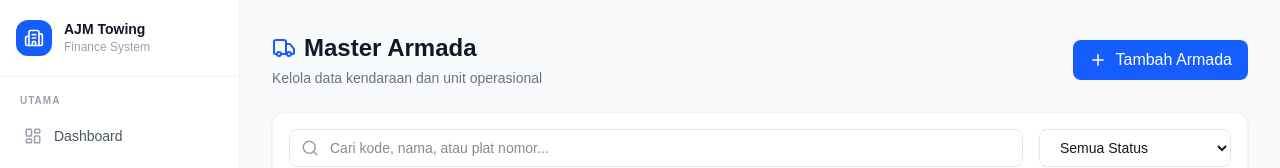
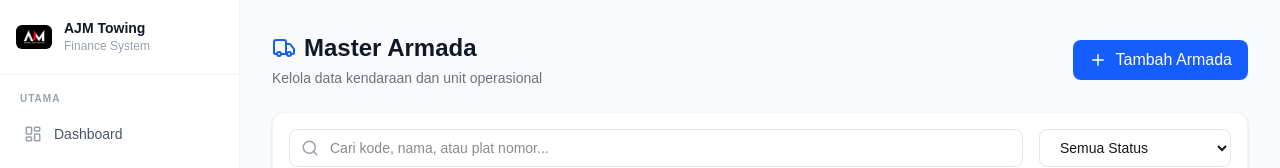
Before and after one commit to arippp7777/KJD-FINANCE, a Next.js app: page /units in a window 1280 px wide. Shown: the top 168 px of the page. Built offline with nearby package versions, Linux system fonts and the light colour scheme; no server answers.

Commit message:
update lagi part 10

```diff
--- a/src/components/sidebar.tsx
+++ b/src/components/sidebar.tsx
@@ -2,6 +2,7 @@
 
 import { useState } from "react";
 import Link from "next/link";
+import Image from "next/image";
 import { usePathname } from "next/navigation";
 import {
   LayoutDashboard,
@@ -57,10 +58,14 @@ export function Sidebar() {
       {/* Mobile Top Bar */}
       <div className="md:hidden flex items-center justify-between px-4 pb-3 pt-[calc(0.75rem+env(safe-area-inset-top))] bg-white border-b border-gray-100 shadow-sm fixed top-0 left-0 right-0 z-40">
         <div className="flex items-center gap-2">
-          <div className="w-8 h-8 bg-blue-600 rounded-lg flex items-center justify-center">
-            <Building2 size={16} className="text-white" />
-          </div>
-          <span className="font-bold text-gray-900 text-sm">AJM Towing </span>
+          <Image
+            src="/logo-ajm.jpeg"
+            alt="AJM Towing Logo"
+            width={32}
+            height={32}
+            className="rounded object-cover"
+          />
+          <span className="font-bold text-gray-900 text-sm">AJM Towing</span>
         </div>
         <button onClick={() => setMobileOpen(!mobileOpen)} className="p-2 text-gray-600 hover:bg-gray-100 rounded-lg">
           {mobileOpen ? <X size={20} /> : <Menu size={20} />}
@@ -109,8 +114,14 @@ function SidebarInnerContent({
     <div className="flex flex-col h-full">
       {/* Logo / Brand */}
       <div className={`flex items-center gap-3 px-4 py-5 border-b border-gray-100 ${collapsed ? "justify-center" : ""}`}>
-        <div className="w-9 h-9 bg-blue-600 rounded-xl flex items-center justify-center flex-shrink-0">
-          <Building2 size={20} className="text-white" />
+        <div className="flex items-center justify-center flex-shrink-0">
+          <Image
+            src="/logo-ajm.jpeg"
+            alt="AJM Towing Logo"
+            width={36}
+            height={36}
+            className="rounded-md object-cover"
+          />
         </div>
         {!collapsed && (
           <div className="overflow-hidden">
```
Also changed, not shown: public/logo-ajm.jpeg (added).
